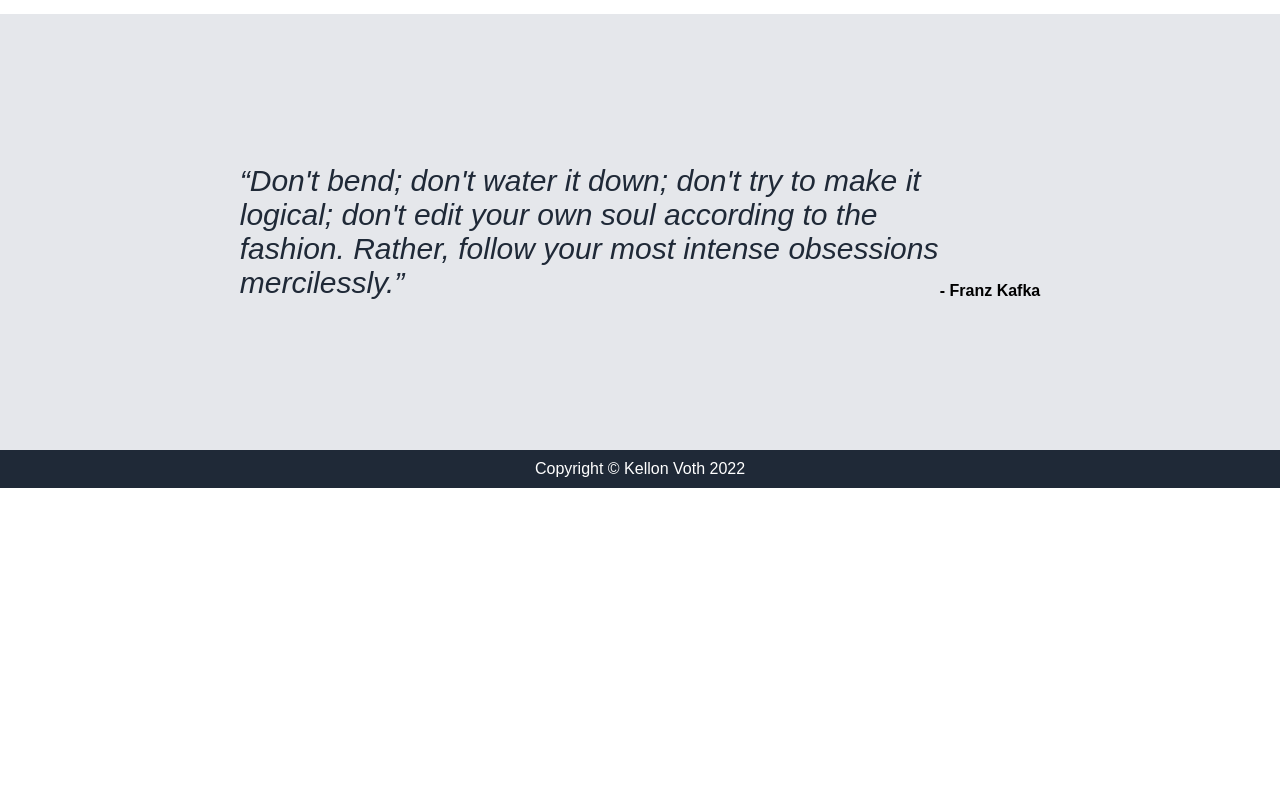
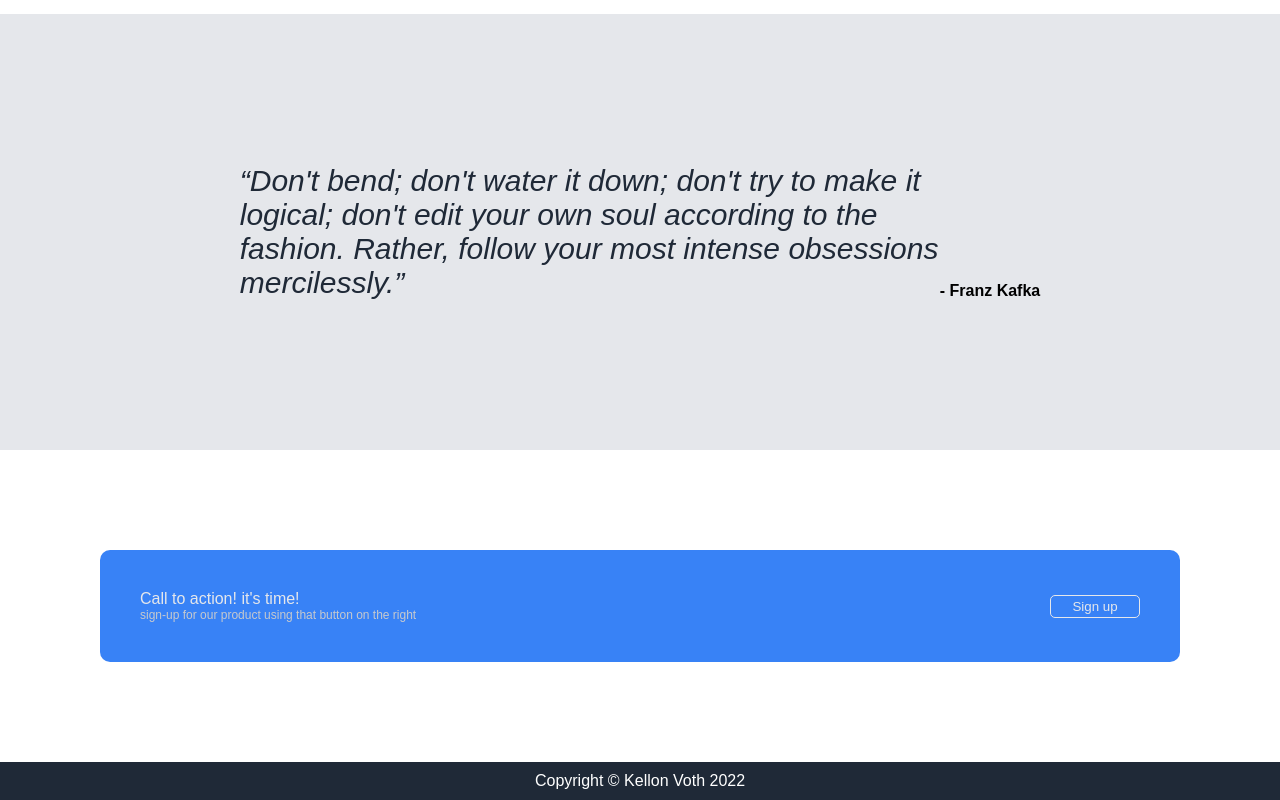
Before and after one commit to kvsketch/project-landing-page, a plain HTML site: page index.html in a window 1280 px wide. Shown: the part 833-1633 px from the top of the page. Before the commit the page ends 1321 px from the top, so only its background shows below. Drawn offline with Linux system fonts and the light colour scheme.

Commit message:
add call-to-action button and finish foot

```diff
--- a/index.html
+++ b/index.html
@@ -63,6 +63,18 @@
                 <div class="author">- Franz Kafka</div>
 
             </div>
+
+            <div class="signup-container">
+                <div class="signup-content">
+                    <div class="left-side">
+                      <div class="text-main">Call to action! it's time!</div>
+                      <div class="subtext">sign-up for our product using that button on the right</div>
+                    </div>
+                    <div class="right-side">
+                      <button class="sign-up">Sign up</button>
+                    </div>
+                </div>
+            </div>
         </div>
 
             <div class="footer">
--- a/style.css
+++ b/style.css
@@ -1,7 +1,7 @@
 body {
  height: 100vh;
  margin: 0;
- overflow: hidden;
+ overflow-y: scroll;
  font-family: Arial, Helvetica, sans-serif;
  display: flex;
  flex-direction: column;
@@ -42,7 +42,7 @@ body {
     color: #E5E7EB;
 }
 
-.hero{
+.hero {
     padding: 100px;
     display: flex;
     align-items: center;
@@ -132,6 +132,34 @@ button {
     align-self: flex-end;
 }
 
+.signup-container {
+    display: flex;
+    justify-content: center;
+    padding: 100px;
+    color:#E5E7EB;
+}
+
+.signup-content {
+    display: flex;
+    flex: 1;
+    align-items: center;
+    justify-content: space-between;
+    background-color: #3882F6;
+    border-radius: 10px;
+    padding: 40px;
+}
+
+.signup-container .sign-up {
+
+    border: solid 1px #E5E7EB;
+
+}
+
+.subtext {
+    font-size: 12px;
+    color: #c6c9ce;
+}
+
 .footer {
     margin-bottom: auto;
     display: flex;
```
